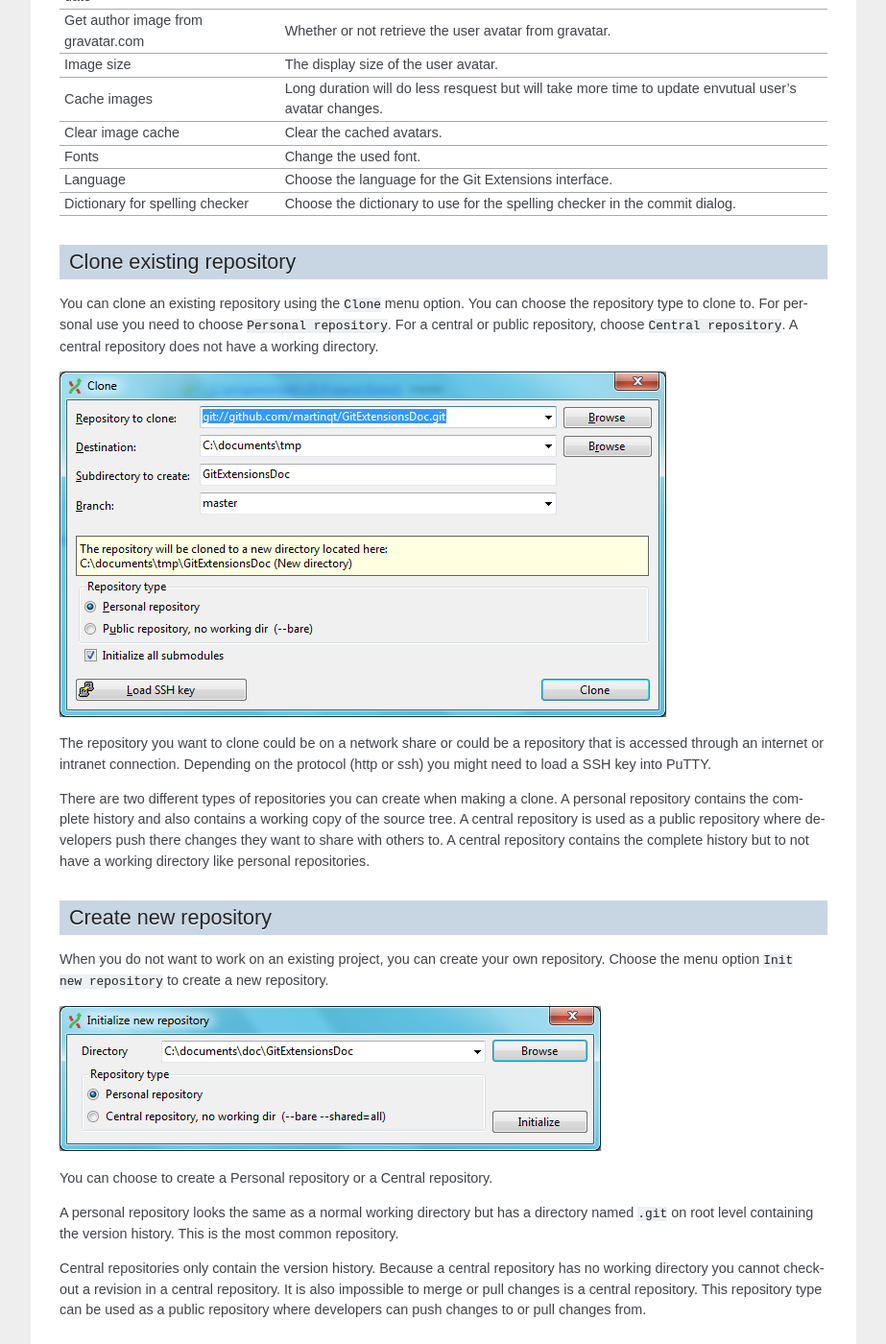
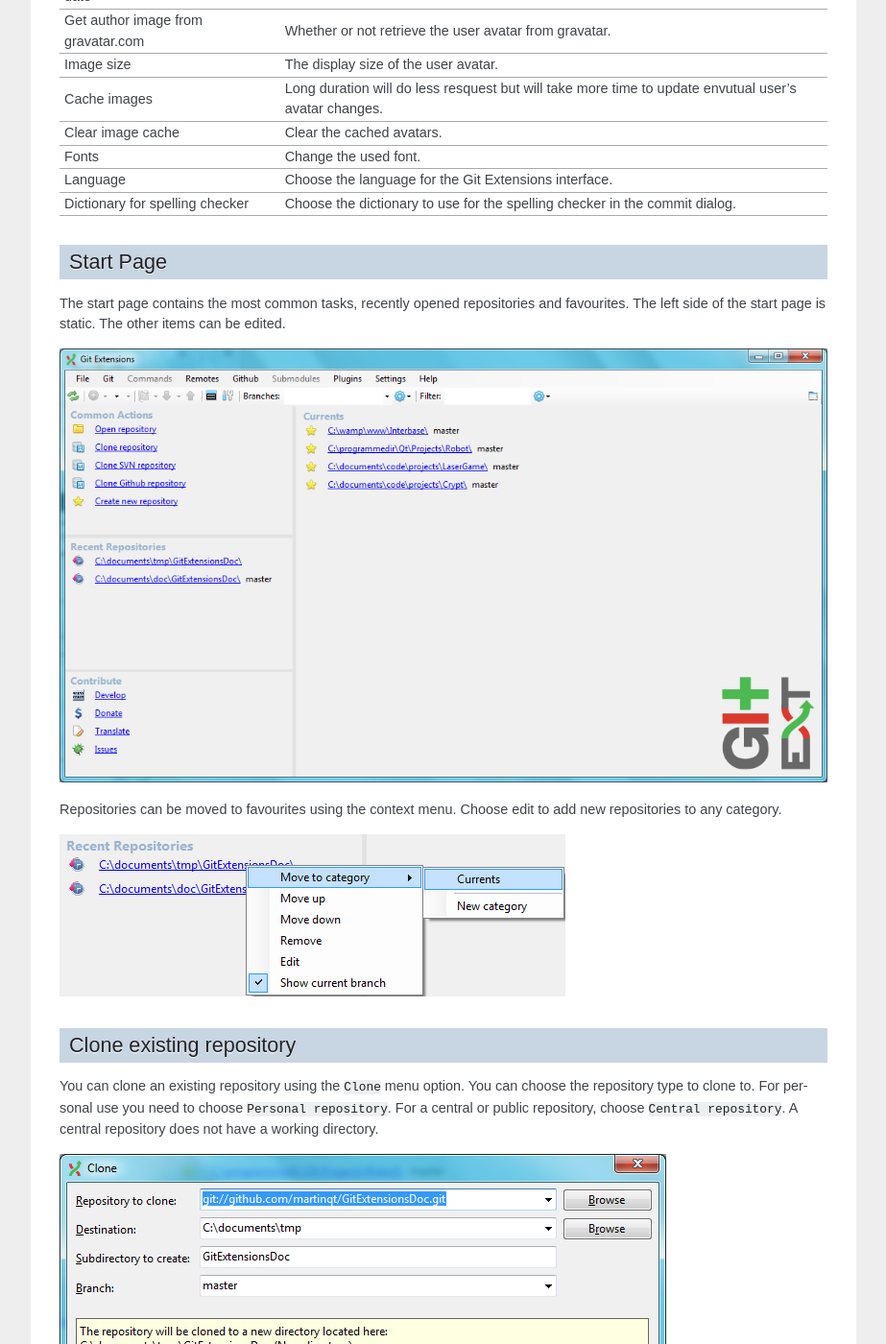
Before and after one commit to martinqt/GitExtensionsDoc, a Sphinx documentation site: the page built from source/getting_started.rst, in a window 1280 px wide and 1400 px high, scrolled down 6674 px. Shown: the whole window at 96% size, without its empty margins (198-1121 px from the left). Built offline with Sphinx 7.4.7, drawn with Linux system fonts in a browser that asks for light colours.

Commit message:
Port start page section

```diff
--- a/source/getting_started.rst
+++ b/source/getting_started.rst
@@ -128,6 +128,18 @@
 |Dictionary for spelling checker                    | Choose the dictionary to use for the spelling checker in the commit dialog.|
 +---------------------------------------------------+----------------------------------------------------------------------------+
 
+Start Page
+----------
+
+The start page contains the most common tasks, recently opened repositories and favourites. The left side of the start page
+is static. The other items can be edited.
+
+.. image:: /images/start_page.png
+
+Repositories can be moved to favourites using the context menu. Choose edit to add new repositories to any category.
+
+.. image:: /images/move_to_category.png
+
 Clone existing repository
 -------------------------
 
```
Also changed, not shown: progress.md (+1 -1 lines), source/images/move_to_category.png (added), source/images/start_page.png (added).
